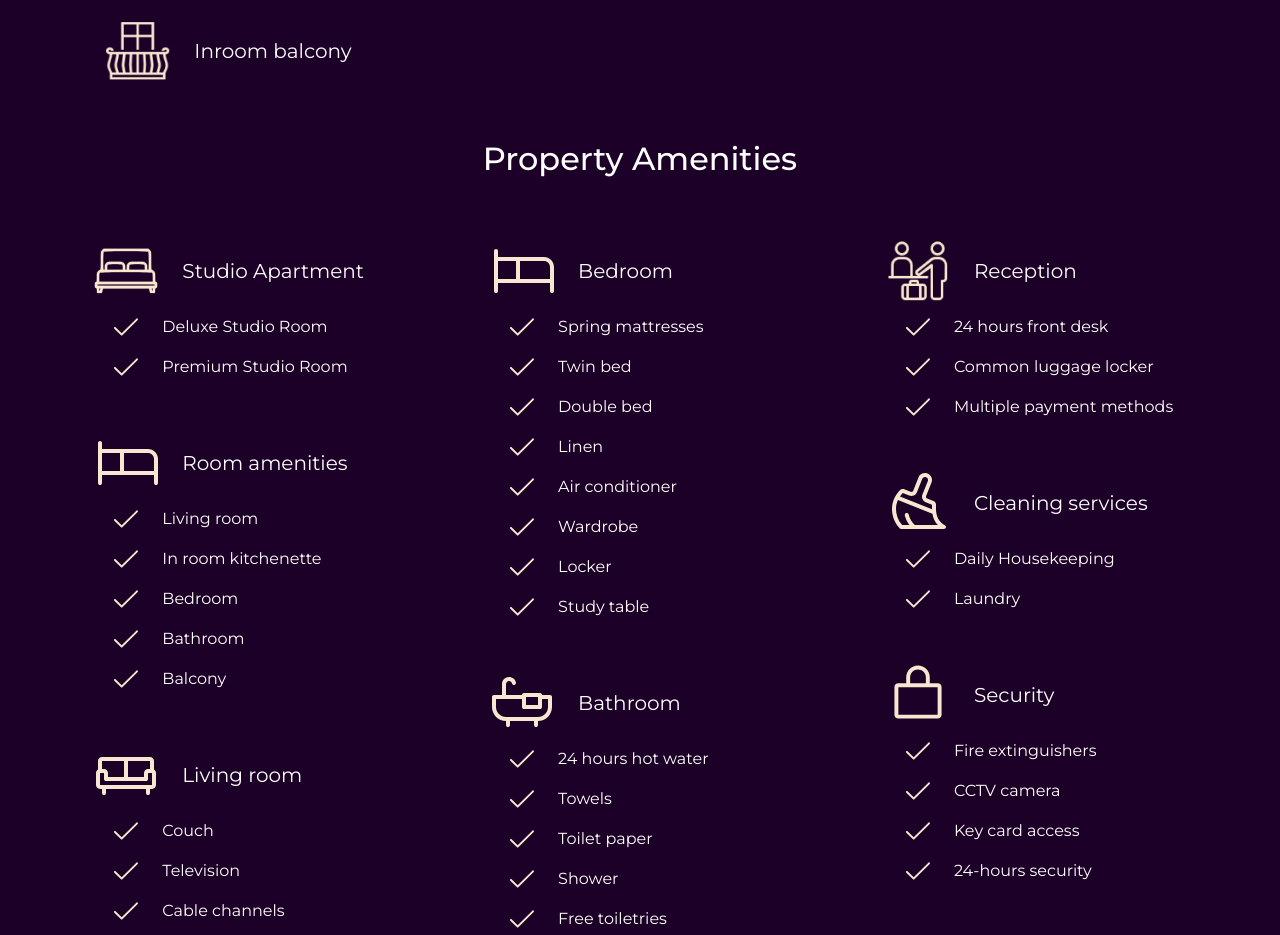
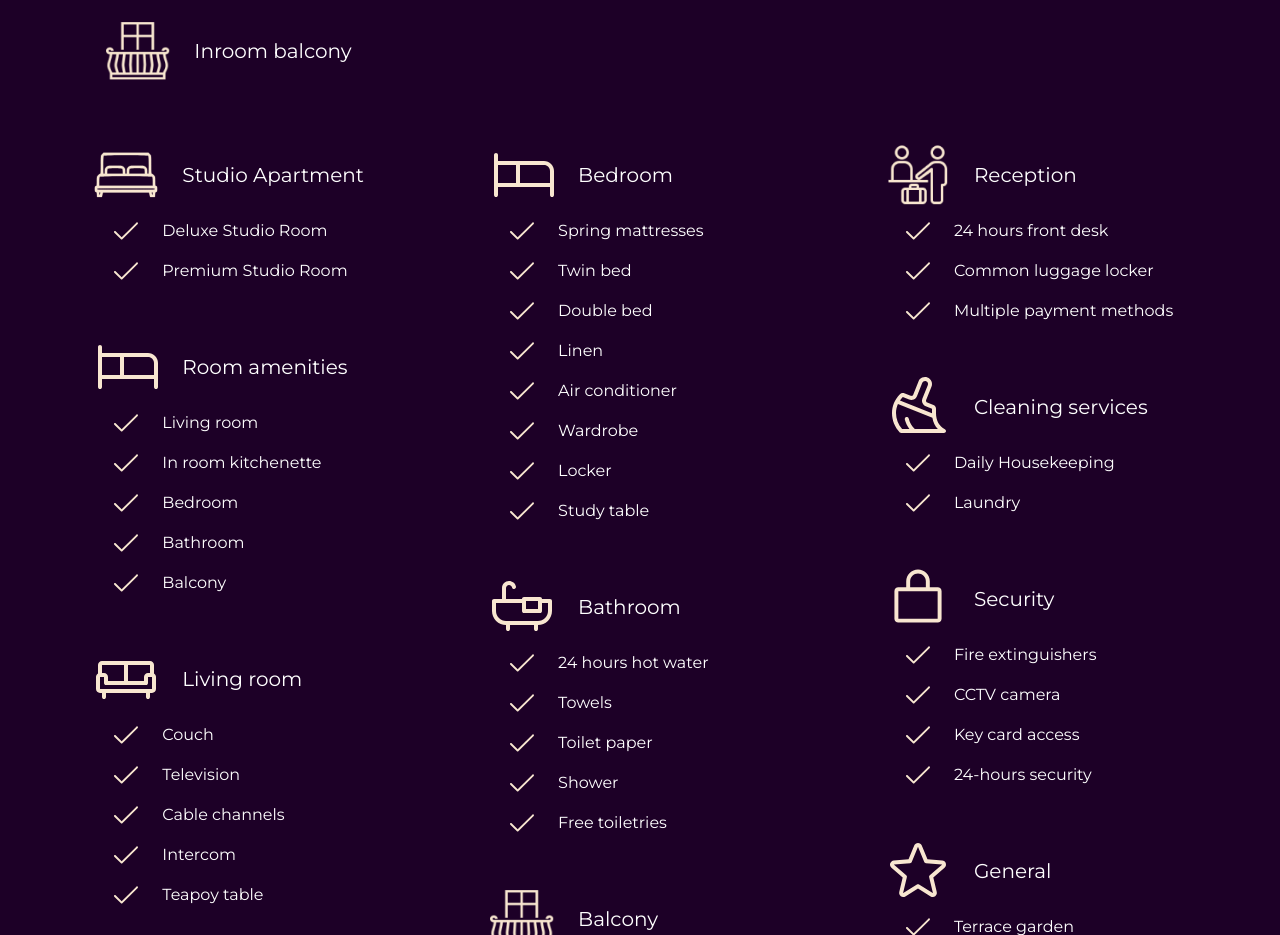
Before and after one commit to omshejul/emerald-vista, a Next.js app: page / in a window 1280 px wide. Shown: the part 1800-2735 px from the top of the page. Built offline with nearby package versions, Linux system fonts and the light colour scheme.

Commit message:
Update Amenities.tsx

```diff
--- a/app/Components/Sections/Amenities.tsx
+++ b/app/Components/Sections/Amenities.tsx
@@ -26,7 +26,6 @@ const Amenities = () => {
           <Pill class={classCustom} imgSize={imgSize} img='/amenities/Inroom balcony.png'>Inroom balcony</Pill>
         </div>
       </div>
-      <Heading>Property Amenities</Heading>
       <div className="container w-full items-center justify-center">
         <ResponsiveMasonry
           columnsCountBreakPoints={{ 350: 1, 900: 2, 1000: 3 }}
```
